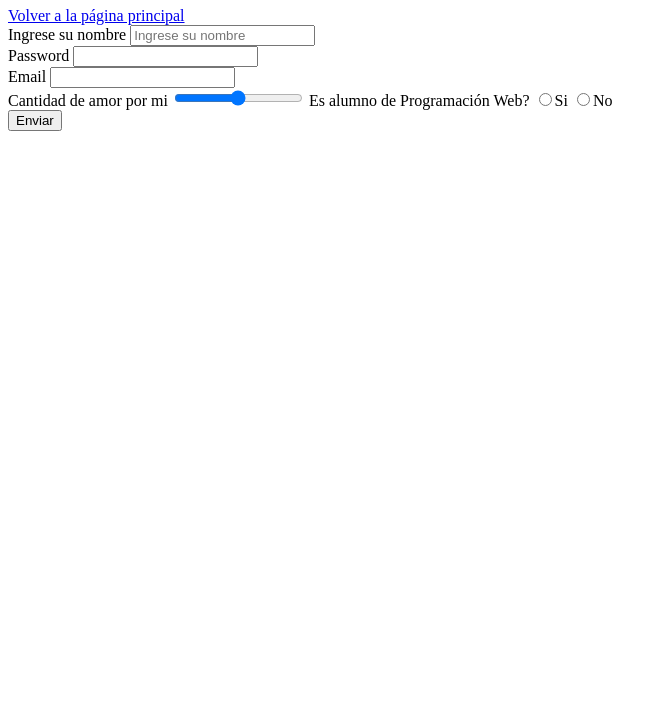
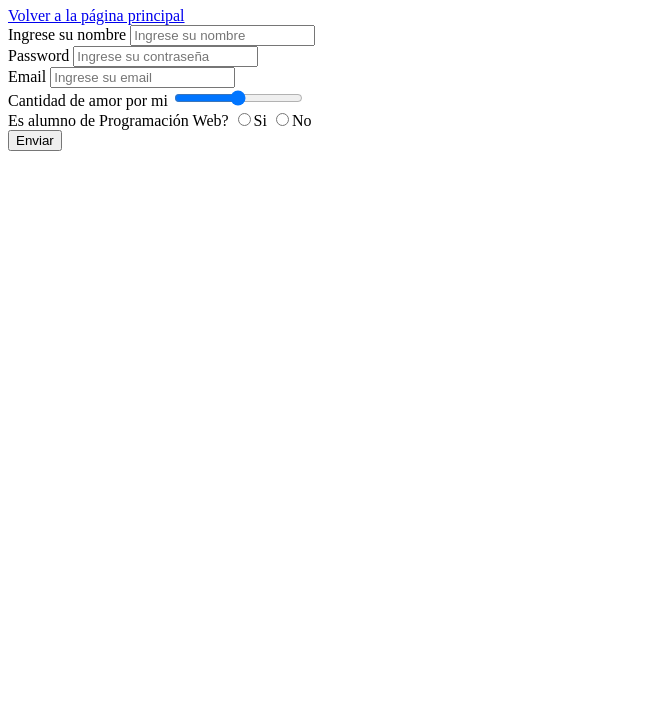
Before and after one commit to clasalvia/WebCaro, a plain HTML site: page contacto.html in a window 1280 px wide. Shown: the part 73-800 px from the top of the page, without its empty margins (0-667 px from the left). Drawn offline with Linux system fonts and the light colour scheme.

Commit message:
actualizar

```diff
--- a/contacto.html
+++ b/contacto.html
@@ -16,13 +16,16 @@
         placeholder="Ingrese su nombre">
         <br>
         Password
-        <input type="password">
+        <input type="password"
+        placeholder="Ingrese su contraseña">
         <br>
         Email
-        <input type="email">
+        <input type="email"
+        placeholder="Ingrese su email">
         <br>
         Cantidad de amor por mi
         <input type="range">
+        <br>
         Es alumno de Programación Web?
         <input type="radio">Si
         <input type="radio">No
```
